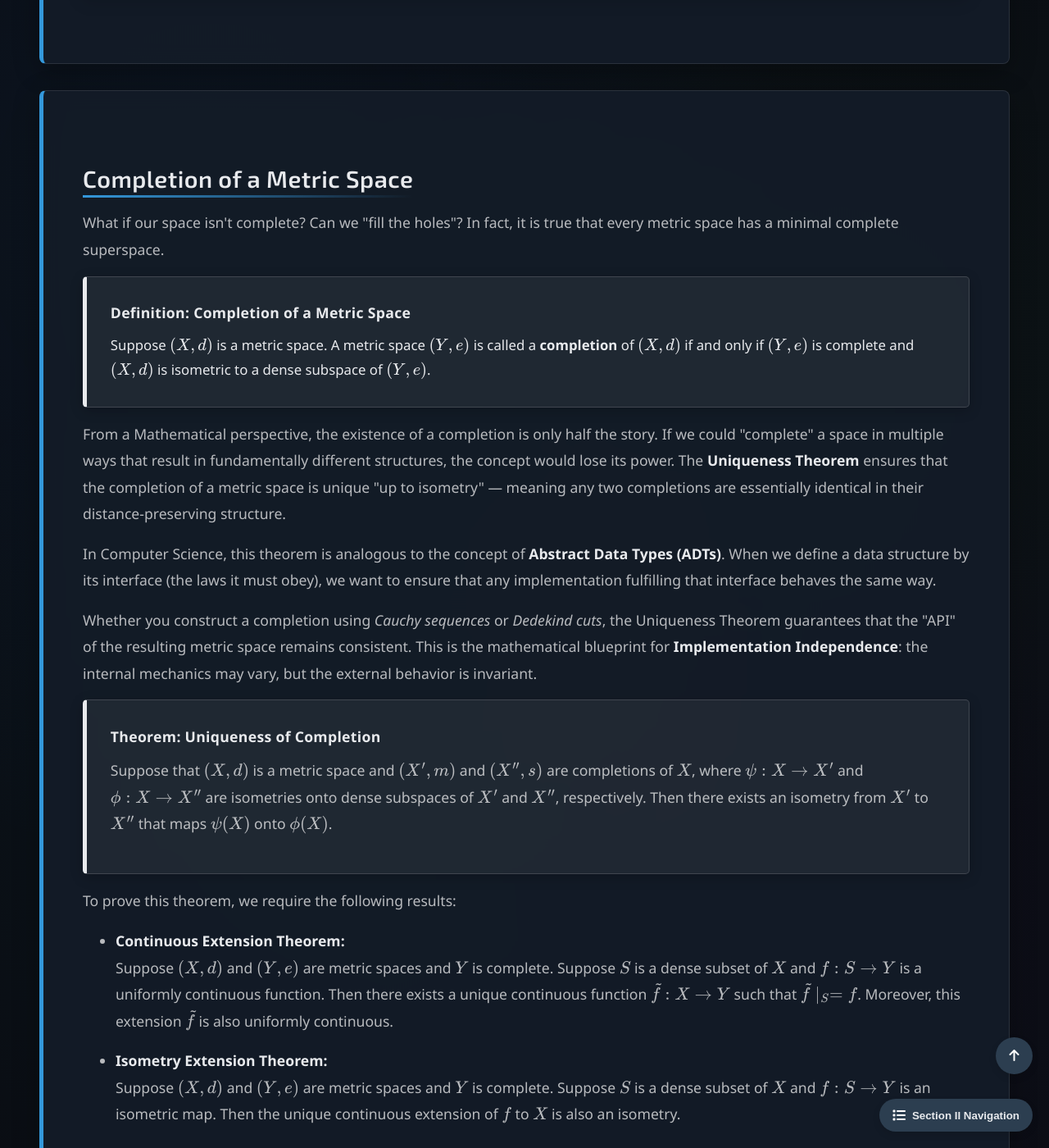
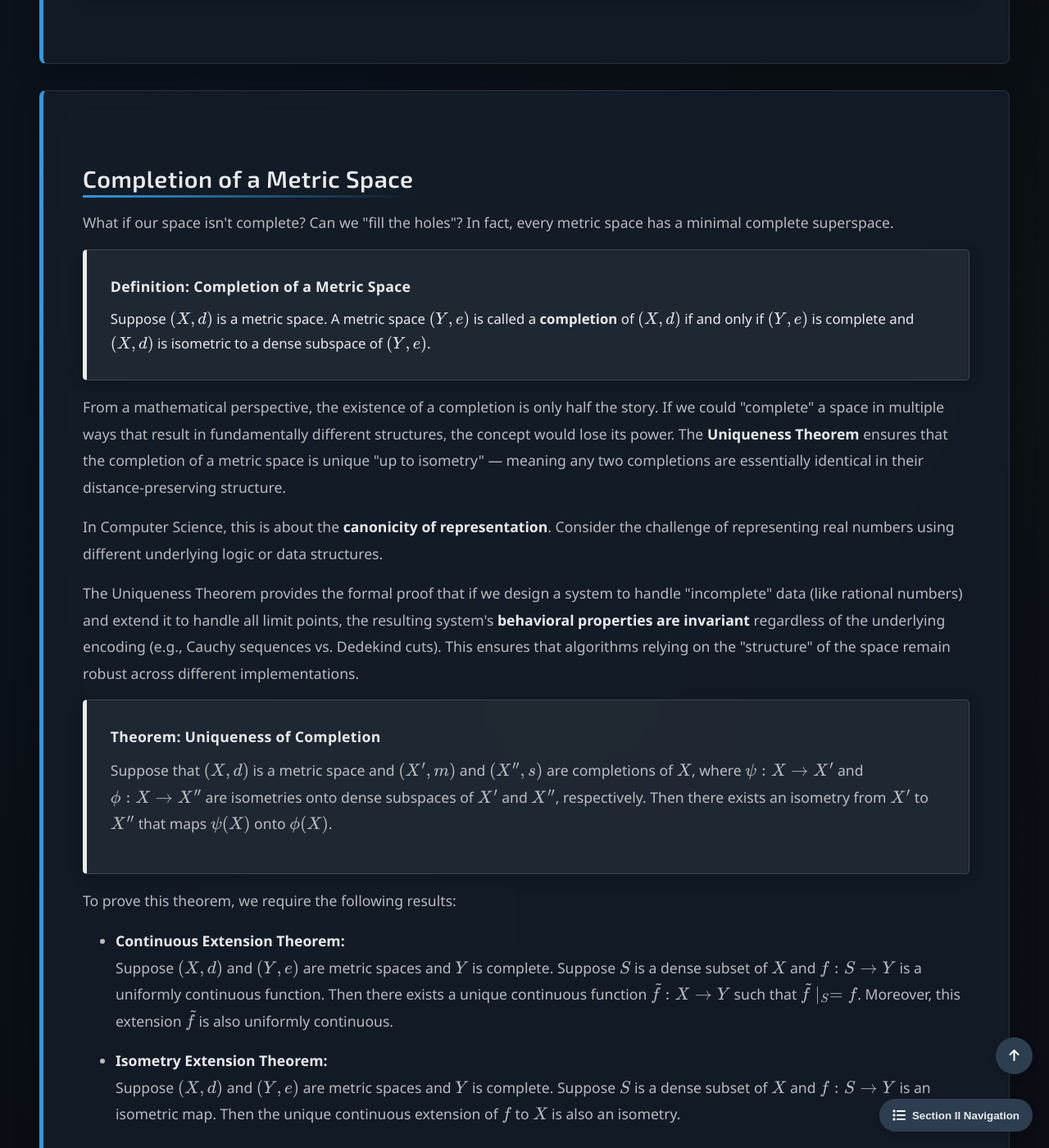
Before and after one commit to Yusukey01/yusukey01.github.io, a Jekyll site: the page built from Mathematics/Calculus/completeness.html, in a window 1280 px wide and 1400 px high, scrolled down 2826 px. Shown: the whole window at 82% size. Built offline with Jekyll 4.4.1, drawn with Linux system fonts in a browser that asks for light colours; some of the changed text lies outside the part shown.

Commit message:
revised explanations

```diff
--- a/Mathematics/Calculus/completeness.html
+++ b/Mathematics/Calculus/completeness.html
@@ -207,9 +207,10 @@ noindex: true
 
             <section id="completion" class="section-content">
                 <h2>Completion of a Metric Space</h2>
+
                 <p>
-                    What if our space isn't complete? Can we "fill the holes"? In fact, it is true that
-                    every metric space has a minimal complete superspace.
+                    What if our space isn't complete? Can we "fill the holes"? In fact, every metric space has a minimal
+                    complete superspace.
                 </p>
 
                  <div class="theorem">
@@ -220,7 +221,7 @@ noindex: true
                 </div>
 
                 <p>
-                    From a Mathematical perspective, the existence of a completion is only half the story. If we could
+                    From a mathematical perspective, the existence of a completion is only half the story. If we could
                     "complete" a space in multiple ways that result in fundamentally different structures, the concept
                     would lose its power. The <strong>Uniqueness Theorem</strong> ensures that the completion of a metric
                     space is unique "up to isometry" — meaning any two completions are essentially identical in their
@@ -228,15 +229,15 @@ noindex: true
                 </p>
 
                 <p>
-                    In Computer Science, this theorem is analogous to the concept of <strong>Abstract Data Types (ADTs)</strong>.
-                    When we define a data structure by its interface (the laws it must obey), we want to ensure that any
-                    implementation fulfilling that interface behaves the same way.
+                    In Computer Science, this is about the <strong>canonicity of representation</strong>.
+                    Consider the challenge of representing real numbers using different underlying logic or data structures.
                 </p>
+
                 <p>
-                    Whether you construct a completion using <em>Cauchy sequences</em> or <em>Dedekind cuts</em>,
-                    the Uniqueness Theorem guarantees that the "API" of the resulting metric space remains consistent.
-                    This is the mathematical blueprint for <strong>Implementation Independence</strong>: the internal mechanics
-                    may vary, but the external behavior is invariant.
+                    The Uniqueness Theorem provides the formal proof that if we design a system to handle "incomplete" data (like rational numbers)
+                    and extend it to handle all limit points, the resulting system's <strong>behavioral properties are invariant</strong> regardless
+                    of the underlying encoding (e.g., Cauchy sequences vs. Dedekind cuts). This ensures that algorithms relying on the "structure"
+                    of the space remain robust across different implementations.
                 </p>
 
                 <div class="theorem">
@@ -321,29 +322,13 @@ noindex: true
                     </ul><br>
 
                     <p>
-                        The <strong>Uniqueness Theorem</strong> provides the vital bridge here: it proves that
+                        The <strong>Uniqueness Theorem</strong> provides the vital bridge: it proves that
                         these two entirely different mathematical "implementations" result in the same structural reality.
-                    </p>
-                    <p>
                         Without this theorem, we couldn't confidently speak of "<em>The</em> Real Numbers"; we would be stuck
                         with "the real numbers according to Cauchy" or "the real numbers according to Dedekind." Uniqueness
                         allows us to treat \(\mathbb{R}\) as a single, canonical abstract data type.
                     </p>
                 </div>
-
-                <div class="proof">
-                    <span class="proof-title">Example: \(\mathbb{Q}\) Completes to \(\mathbb{R}\)</span>
-                    <p>
-                        The completion of \((\mathbb{Q}, |\cdot|)\) is \((\mathbb{R}, |\cdot|)\).
-                        This is one rigorous construction of the real numbers: each real number
-                        is an equivalence class of Cauchy sequences of rationals.
-                    </p>
-                    <p>
-                        For instance, \(\sqrt{2}\) is represented by the equivalence class
-                        containing \((1, 1.4, 1.41, 1.414, \ldots)\).
-                    </p>
-                </div>
-
             </section>
 
             <section id="cantor" class="section-content">
```
